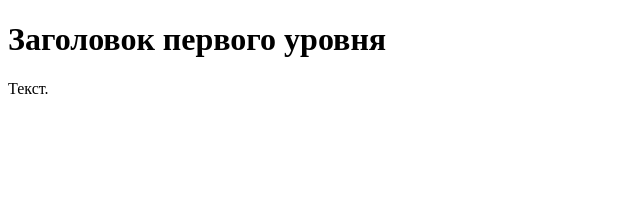
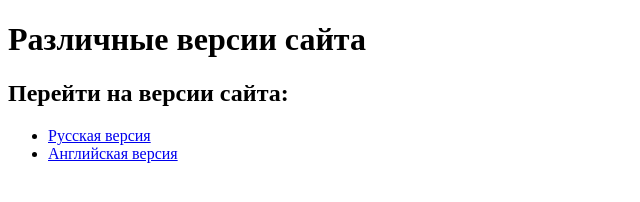
Before and after one commit to Roman3340/chukaev_shipilov_7sem_rpp_public, a plain HTML site: page index.html in a window 1280 px wide. Shown: the whole page, without its empty margins (0-640 px from the left). Drawn offline with Linux system fonts and the light colour scheme.

Commit message:
add navigation links in maim index.html

```diff
--- a/index.html
+++ b/index.html
@@ -1,11 +1,15 @@
 <!DOCTYPE html>
 <html>
 <head>
-  <title>Заголовок страницы</title>
+  <title>Главная страница</title>
   <meta charset="UTF-8">
 </head>
 <body>
-  <h1>Заголовок первого уровня</h1>
-  <p>Текст.</p>
+  <h1>Различные версии сайта</h1>
+  <h2>Перейти на версии сайта:</h2>
+  <ul>
+    <li><a href="ru/index.html">Русская версия</a></li>
+    <li><a href="en/index.html">Английская версия</a></li>
+  </ul>
 </body>
 </html>
```
